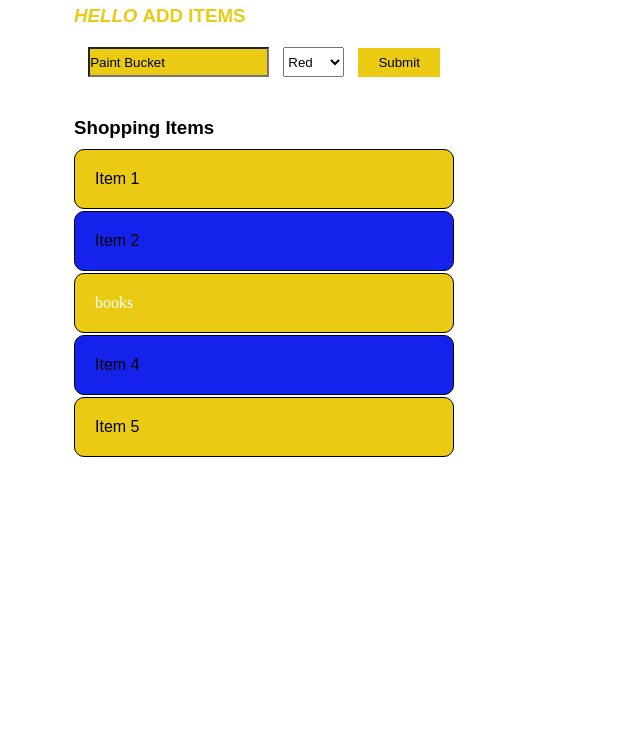
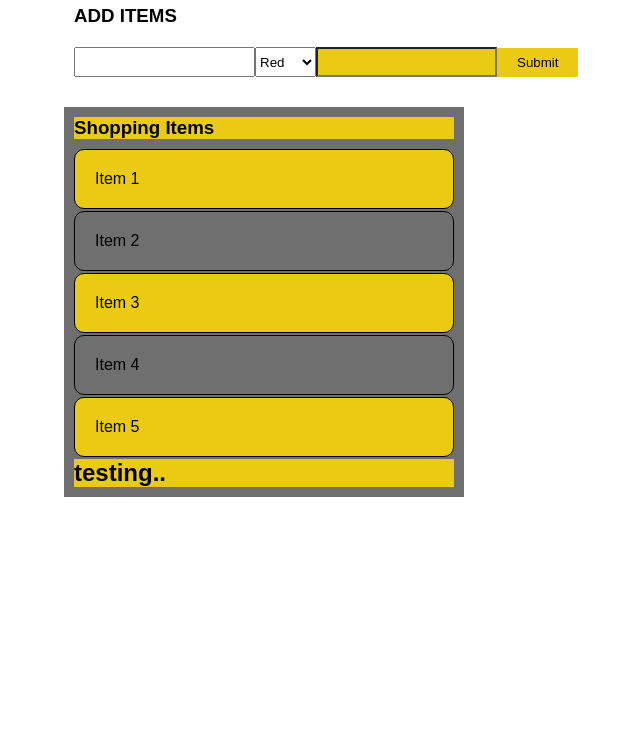
Before and after one commit to bklanuradha/Javascript-Document-Object-Model-, a plain HTML site: page index.html in a window 1280 px wide. Shown: the part 55-800 px from the top of the page, without its empty margins (376-1016 px from the left). Drawn offline with Linux system fonts and the light colour scheme.

Commit message:
Traversing the DOM

```diff
--- a/index.html
+++ b/index.html
@@ -96,10 +96,13 @@
                 <li class="items">Item 4</li>
                 <li class="items">Item 5</li>
             </ul>
+            <div>
+                <h2>testing..</h2>
+            </div>
         </div>
     </div>
 
     <!-- external js -->
-    <script src="./scripts1.js"></script>
+    <script src="./scripts2.js"></script>
 </body>
 </html>
--- /dev/null
+++ b/scripts2.js
@@ -0,0 +1,94 @@
+// Traversing the DOM
+
+var itemList = document.querySelector('#li-items');
+
+// parent Node
+console.log(itemList.parentNode);
+itemList.parentNode.style.backgroundColor = '#afafaf';
+console.log(itemList.parentNode.parentNode);
+
+// Parent Element---
+// Most of the time similar to parentNode
+console.log(itemList.parentElement);
+itemList.parentElement.style.backgroundColor = '#6f6f6f';
+console.log(itemList.parentElement.parentElement);
+
+// -----------------------------------
+
+// Child Nodes---
+// text - line breaks
+console.log(itemList.childNodes);
+
+// Children---
+console.log(itemList.children);
+console.log(itemList.children[2].textContent);
+itemList.children[2].style.backgroundColor = '#ebca14';
+
+// First Child---
+// Work like childnodes
+console.log(itemList.firstChild);
+
+// First Element Child---
+console.log(itemList.firstElementChild);
+itemList.firstElementChild.style.backgroundColor = '#ebca14';
+
+// Last Child---
+// Work like childnodes
+console.log(itemList.lastChild);
+
+// Last Element Child---
+console.log(itemList.lastElementChild);
+itemList.lastElementChild.style.backgroundColor = '#ebca14';
+
+// -------------------------
+
+// next sibling---
+// work like childnodes
+console.log(itemList.nextSibling);
+
+// next element sibling
+console.log(itemList.nextElementSibling);
+itemList.nextElementSibling.style.backgroundColor = '#ebca14';
+
+// previous sibling---
+// work like childnodes
+console.log(itemList.previousSibling);
+
+// previous element sibling--
+console.log(itemList.previousElementSibling)
+itemList.previousElementSibling.style.backgroundColor = '#ebca14';
+
+// -------------------------
+
+// Create an Element---
+
+// Create an Input--
+var input = document.createElement('input');
+
+// Add a Class
+input.className = 'test';
+
+// Add an ID
+input.id = 'last';
+
+// Add an attribute
+input.setAttribute('type', 'text');
+console.log(input);
+
+// Create a Div--
+var newDiv = document.createElement('div');
+
+// Create text node
+var newText = document.createTextNode('How are you!');
+
+// Add text to div
+newDiv.appendChild(newText);
+console.log(newDiv);
+
+// Insert created elements to the document---
+var form = document.querySelector('.frm form');
+var button = document.querySelector('.frm form button');
+
+input.style.backgroundColor = '#ebca14';
+
+form.insertBefore(input, button);
```
